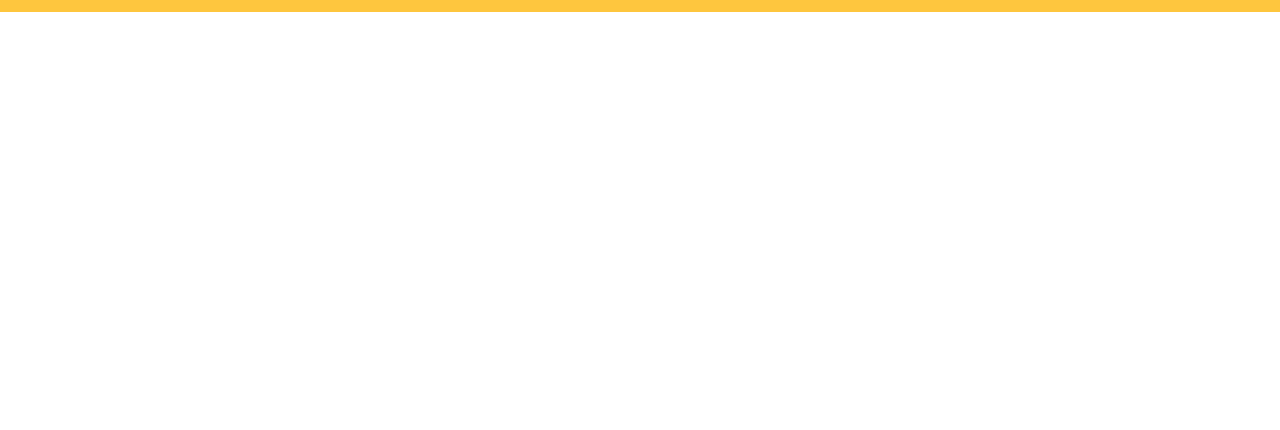
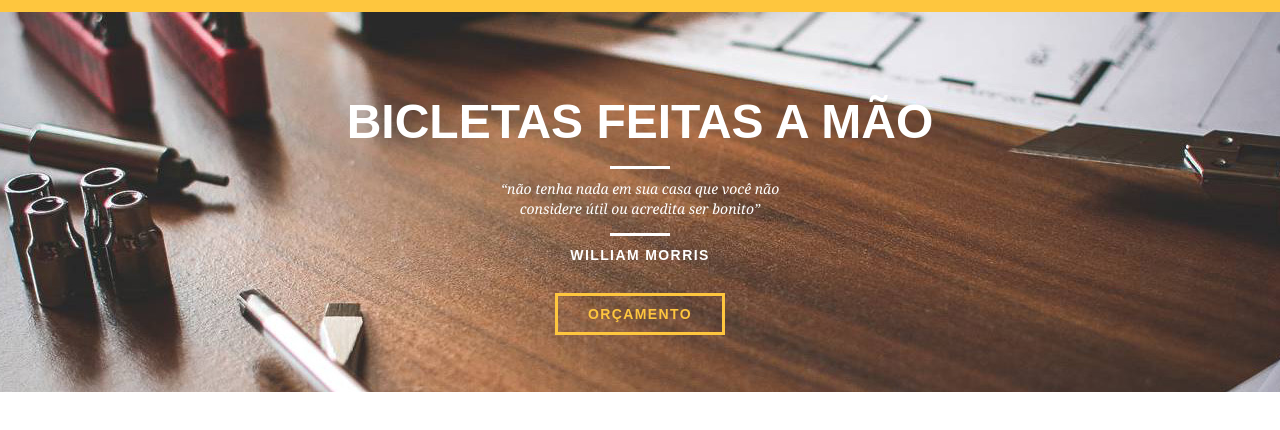
Before and after one commit to jhonatadev/bikcraft, a plain HTML site: page index.html in a window 1280 px wide. Shown: the part 84-514 px from the top of the page. Drawn offline with Linux system fonts and the light colour scheme.

Commit message:
Section Introdução

```diff
--- a/assets/css/style.css
+++ b/assets/css/style.css
@@ -1,6 +1,27 @@
 /* Estilos Gerais */
 body{
   font-family: Arial, Helvetica, sans-serif;
+}
+
+p{
+  font-family: Georgia, "Times New Roman", serif;
+  font-size: 14px;
+  line-height: 20px;
+}
+
+.btn{
+  color: #fec63e;
+  border: 3px solid #fec63e;
+  font-size: 14px;
+  line-height: 20px;
+  font-weight: bold;
+  text-transform: uppercase;
+  letter-spacing: .1em;
+  padding: 10px 30px;
+}
+.btn:hover{
+  color: #fff;
+  border: 3px solid #fff;
 }
 
 /* Header */
@@ -34,3 +55,43 @@ body{
 }
 
 /* Introdução */
+.introducao{
+  width: 100%;
+  height: 380px;
+  background: url('../img/bg.jpg') no-repeat center;
+  background-size: cover;
+  margin-top: 96px;
+  text-align: center;
+  padding-top: 80px;
+}
+.introducao h1{
+  color: #fff;
+  font-size: 48px;
+  line-height: 60px;
+  font-weight: bold;
+  text-transform: uppercase;
+}
+
+.quote-externo{
+  color: #fff;
+  max-width: 320px;
+  margin: 0 auto;
+  margin-bottom: 40px;
+}
+.quote-externo p{
+  font-style: italic;
+}
+.quote-externo p:before , .quote-externo p:after {
+  content: '';
+  display: block;
+  width: 60px;
+  height: 3px;
+  background: #fff;
+  margin: 14px auto 10px auto;
+}
+.quote-externo cite{
+  font-style: normal;
+  font-weight: bold;
+  font-size: 14px;
+  letter-spacing: .1em;
+}
--- a/index.html
+++ b/index.html
@@ -28,5 +28,16 @@
         </nav>
     </div>
   </header>
+
+  <section class="introducao">
+    <div class="container">
+      <h1>Bicletas feitas a mão</h1>
+      <blockquote class="quote-externo">
+        <p>“não tenha nada em sua casa que você não considere útil ou acredita ser bonito”</p>
+        <cite>WILLIAM MORRIS</cite>
+      </blockquote>
+      <a href="produtos.html" class="btn">Orçamento</a>
+    </div>
+  </section>
 </body>
 </html>
```
Lines whose indentation alone changed are shown as unchanged.
